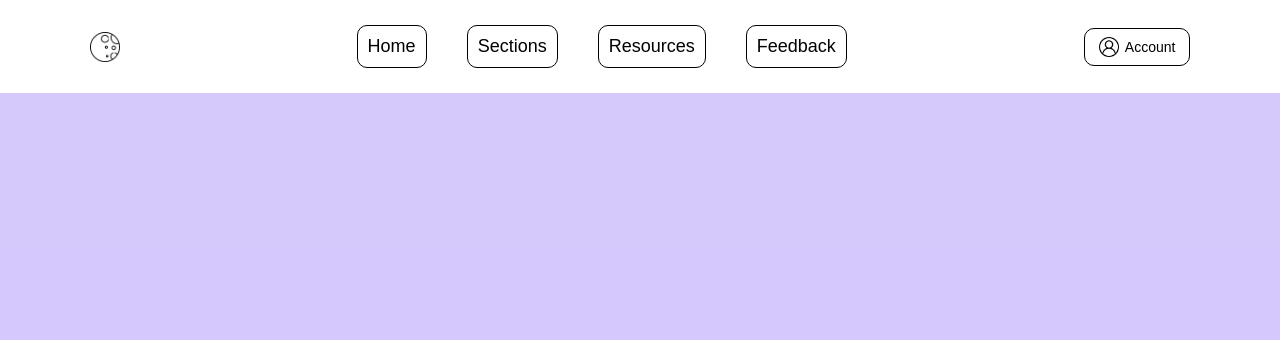
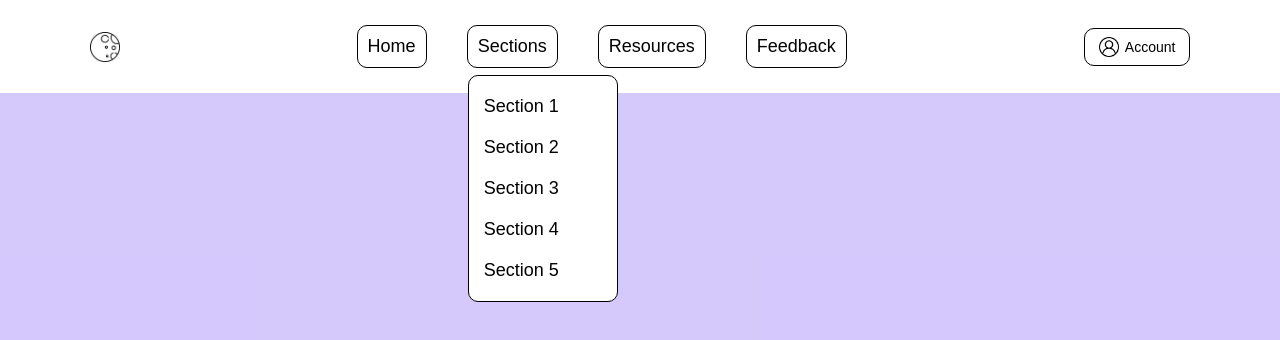
Before and after one commit to Lipiu/Learn-With-eASE, a React app in the folder frontend/: page / in a window 1280 px wide. Both pictures are taken after a click on the item "Sections". Shown: the top 340 px of the page. Built offline with nearby package versions, Linux system fonts and the light colour scheme; the HTML template or start-up script is replaced by a standard one.

Commit message:
added styling for the section button and a dropdown list

```diff
--- a/frontend/src/components/Navbar/Navbar.css
+++ b/frontend/src/components/Navbar/Navbar.css
@@ -8,13 +8,13 @@
     padding: 15px 7%;
 }
 
-ul {
+.navbar > ul {
     flex: 1;
     list-style: none;
     text-align: center;
 }
 
-ul li {
+.navbar > ul > li {
     display: inline-block;
     border: 1px solid var(--nav-border);
     border-radius: 10px;
@@ -23,3 +23,41 @@ ul li {
     font-size: 18px;
     cursor: pointer;
 }
+
+ul li button {
+    background: transparent;
+    border: none;
+    color: var(--text);
+    font-size: inherit;
+    cursor: pointer;
+    padding: 0;
+}
+
+.dropdown-li {
+    position: relative;
+}
+
+.dropdown-menu {
+    position: absolute;
+    top: 120%;
+    left: 0;
+    background: var(--bg);
+    border: 1px solid var(--nav-border);
+    border-radius: 10px;
+    padding: 10px 0;
+    list-style: none;
+    width: 150px;
+    z-index: 9999;
+}
+
+.dropdown-menu li {
+    padding: 10px 15px;
+    margin: 0;
+    border: none;
+    text-align: left;
+    cursor: pointer;
+}
+
+.dropdown-menu li:hover{
+    background: var(--container-bg);
+}
--- a/frontend/src/components/Navbar/Navbar.jsx
+++ b/frontend/src/components/Navbar/Navbar.jsx
@@ -1,18 +1,38 @@
+import { useState} from "react";
 import './Navbar.css'
 import ThemeButtonToggle from "../Buttons/ThemeButton.jsx";
 import AccountButton from "../Buttons/AccountButton.jsx";
 
 function Navbar(){
+    const [openDropdown, setOpenDropdown] = useState(false);
     return(
         <div className='navbar'>
             <ThemeButtonToggle></ThemeButtonToggle>
             <ul>
-                <li>Home</li>
-                <li>Sections</li>
-                <li>Resources</li>
-                <li>Feedback</li>
+                <li>
+                    <button>Home</button>
+                </li>
+                <li className='dropdown-li'>
+                    <button onClick={() => setOpenDropdown(prev => !prev)}>
+                        Sections
+                    </button>
+                    {openDropdown && (
+                        <ul className='dropdown-menu'>
+                            <li>Section 1</li>
+                            <li>Section 2</li>
+                            <li>Section 3</li>
+                            <li>Section 4</li>
+                            <li>Section 5</li>
+                        </ul>
+                    )}
+                </li>
+                <li>
+                    <button>Resources</button>
+                </li>
+                <li>
+                    <button>Feedback</button>
+                </li>
             </ul>
-
             <AccountButton></AccountButton>
         </div>
     )
```
